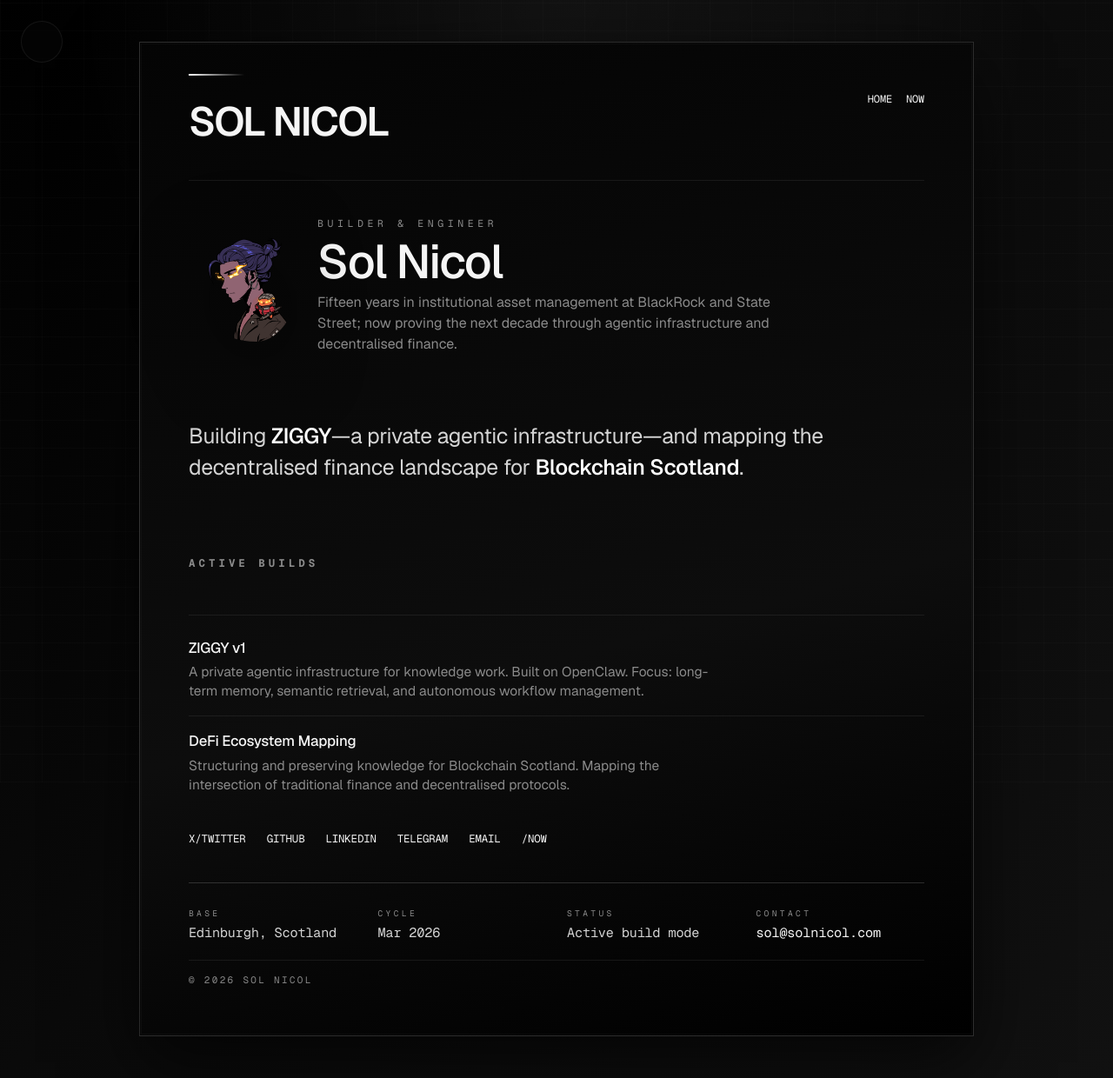
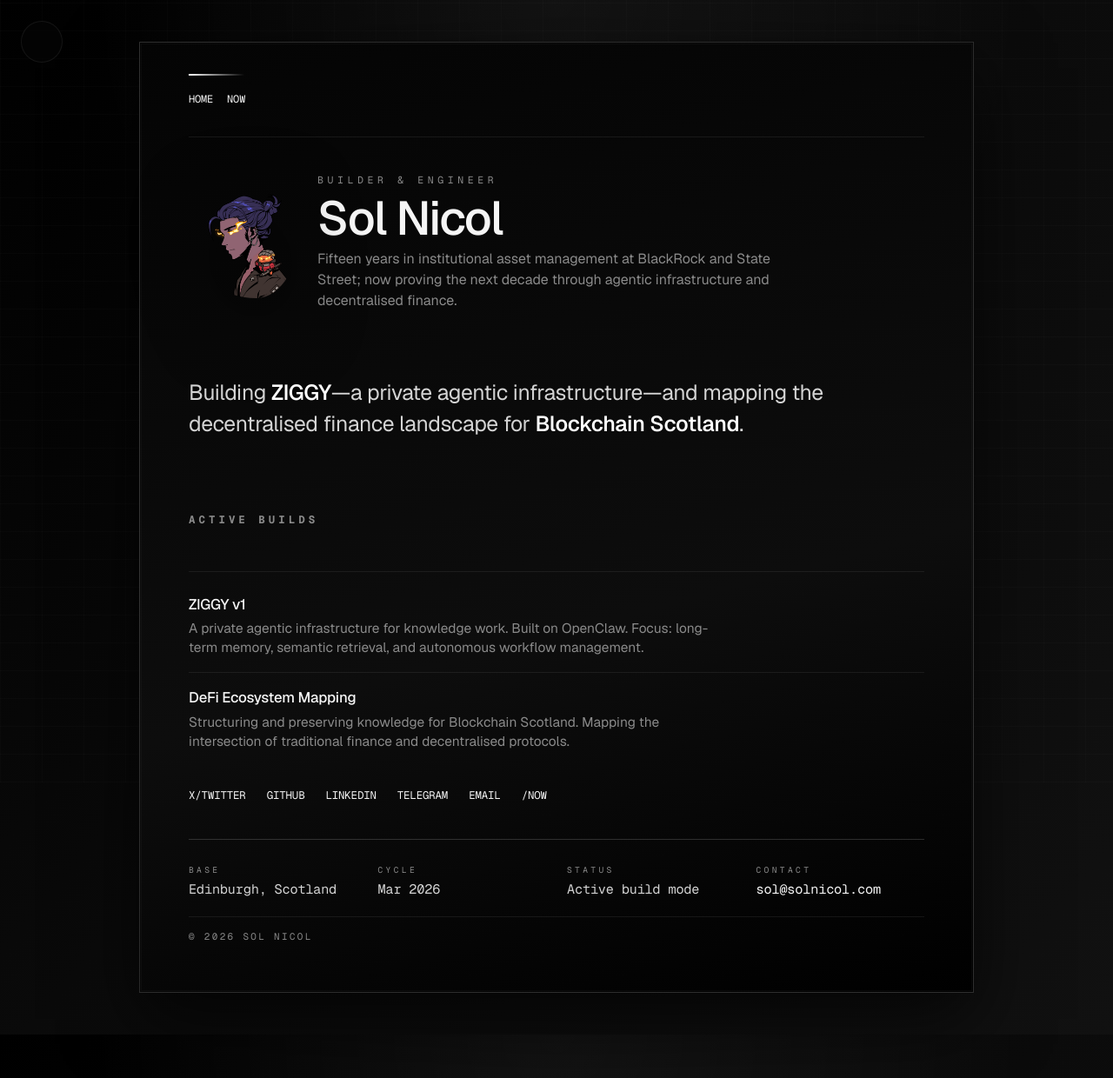
Before and after one commit to solnicol/solnicol.com, a Jekyll site: the page built from index.md, in a window 1280 px wide. Shown: the whole page at 87% size. Built offline with Jekyll 4.4.1, drawn with Linux system fonts in a browser that asks for light colours; after the commit the page ends 1190 px from its top, so only the background shows below that.

Commit message:
fix: avoid duplicate homepage wordmark

```diff
--- a/_layouts/default.html
+++ b/_layouts/default.html
@@ -508,9 +508,11 @@
   <div class="progress-ring" aria-hidden="true"></div>
   <div class="surface">
     <header class="site-header" aria-label="Site header">
+      {% if page.url != '/' and page.url != '/index.html' %}
       <div class="wordmark-block">
         <a class="wordmark" href="{{ '/' | relative_url }}">Sol Nicol</a>
       </div>
+      {% endif %}
       <nav class="site-nav" aria-label="Primary navigation">
         <a href="{{ '/' | relative_url }}">Home</a>
         <a href="{{ '/now/' | relative_url }}">Now</a>
```
